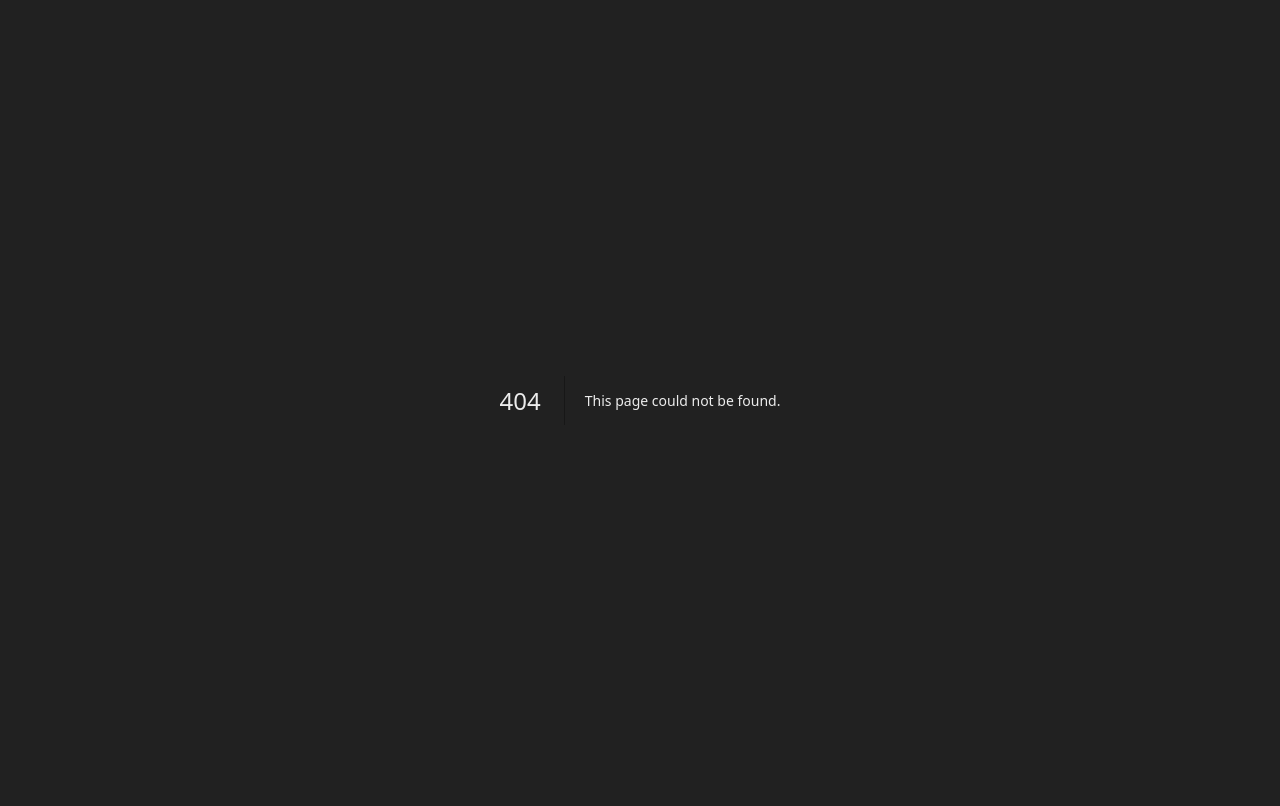
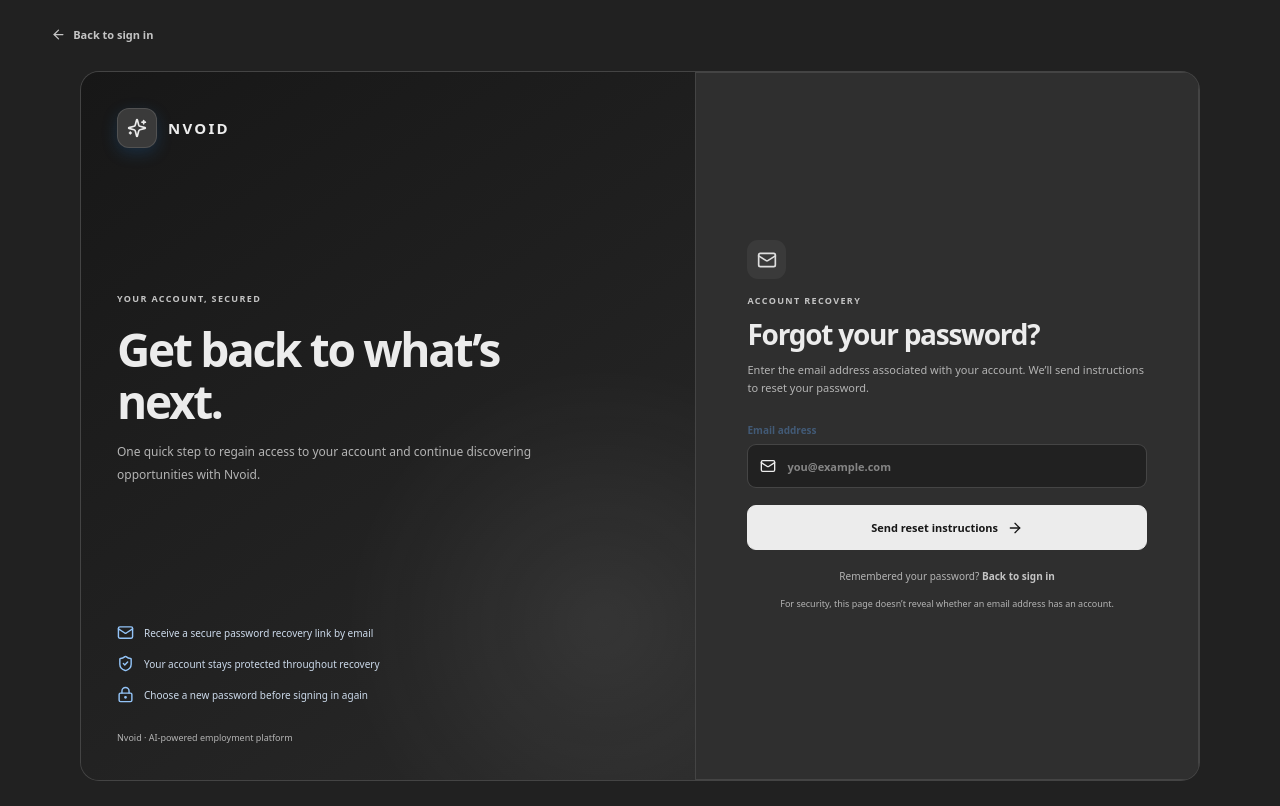
Before and after one commit to jobkar-official/nvoid_web_view, a Next.js app: page /auth/forgot-password in a window 1280 px wide. Before the commit this address had no page. Built offline with nearby package versions, Linux system fonts and the light colour scheme.

Commit message:
Add forgot password route

```diff
--- /dev/null
+++ b/app/auth/forgot-password/page.tsx
@@ -0,0 +1,11 @@
+import type { Metadata } from "next";
+import ForgotPasswordPage from "../../../components/forgot-password-page";
+
+export const metadata: Metadata = {
+  title: "Forgot password — Nvoid",
+  robots: { index: false, follow: false }
+};
+
+export default function ForgotPasswordRoute() {
+  return <ForgotPasswordPage />;
+}
```
